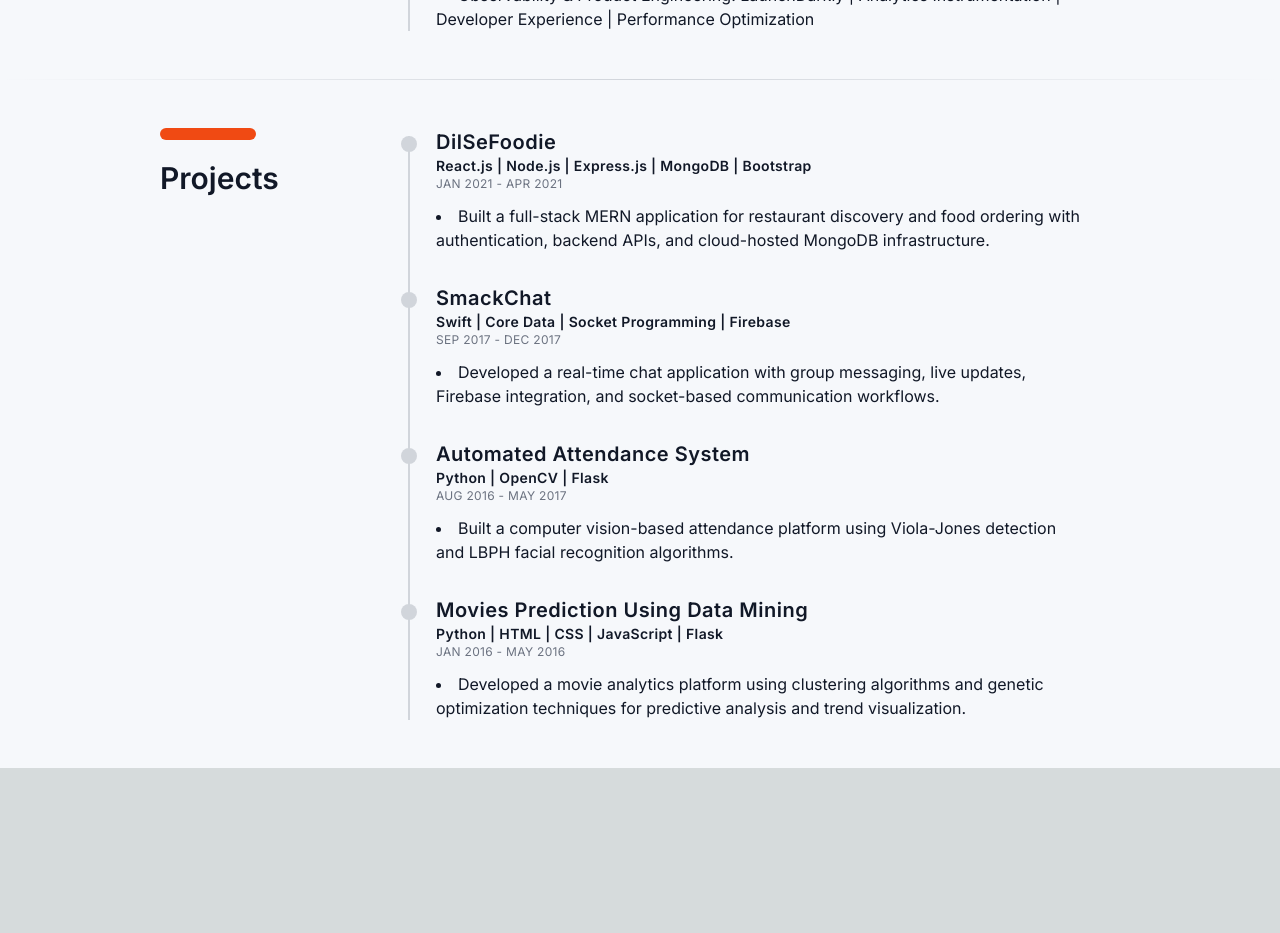
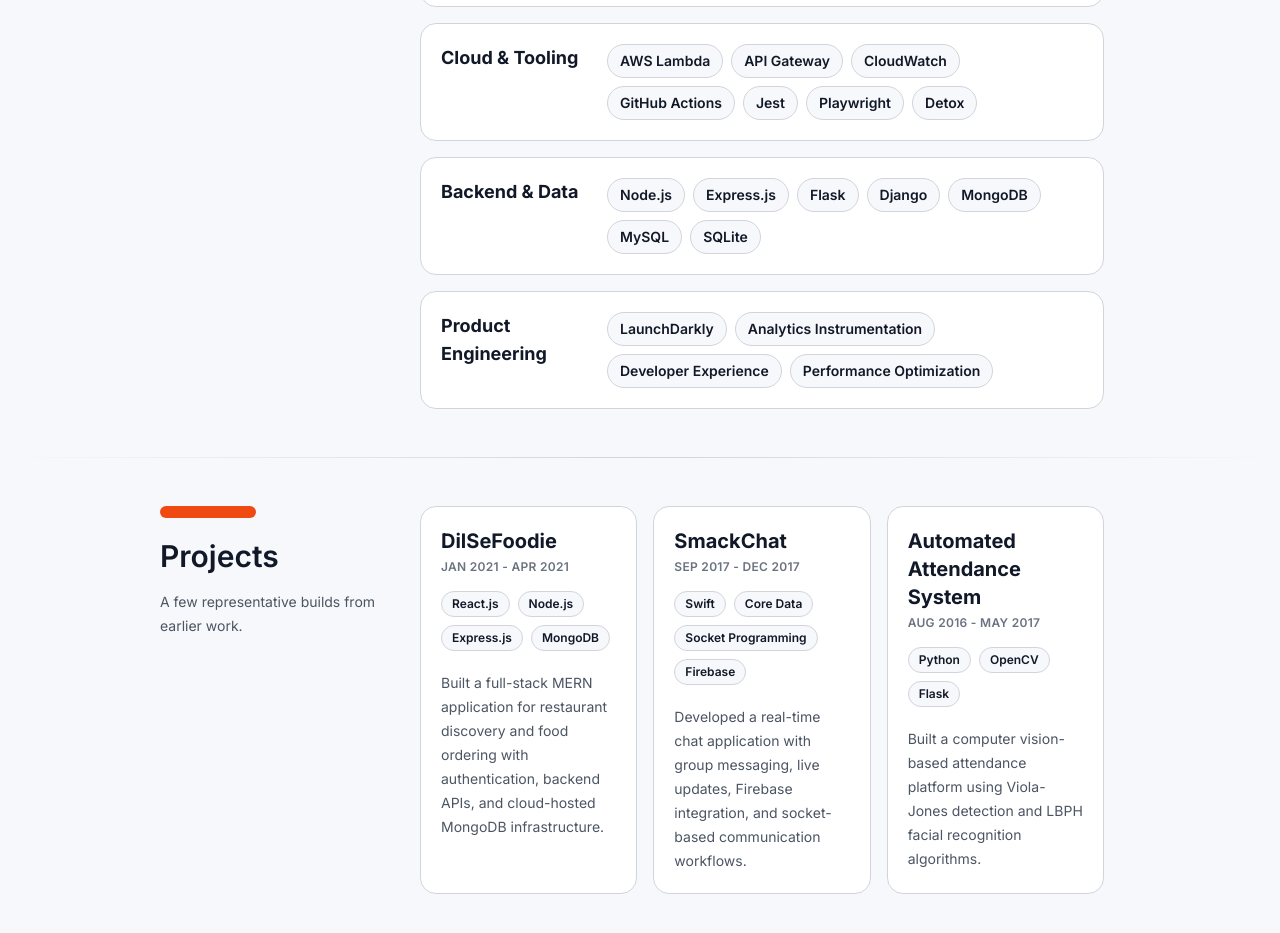
Before and after one commit to anshulkapoor018/portfolio, a Next.js app: page / in a window 1280 px wide. Shown: the part 3020-3953 px from the top of the page. Before the commit the page ends 3788 px from the top, so only its background shows below. Built offline with nearby package versions, Linux system fonts and the light colour scheme.

Commit message:
Redesign skills and projects sections

```diff
--- a/src/app/components/ProjectsTimeline.tsx
+++ b/src/app/components/ProjectsTimeline.tsx
@@ -1,6 +1,15 @@
 import { ProjectsTimelineProps } from '../interfaces/Project';
 
 const ProjectsTimeline: React.FC<ProjectsTimelineProps> = ({ projectsData }) => {
+  const featuredProjects = projectsData.filter((project) => project.featured);
+
+  const getDetails = (details: string) => (
+    details
+      .split('\n')
+      .map((detail) => detail.trim().startsWith('-') ? detail.trim().substring(1).trim() : detail.trim())
+      .filter(Boolean)
+  );
+
   return (
     <section className="portfolio-section">
       <div className="portfolio-container">
@@ -8,22 +17,43 @@ const ProjectsTimeline: React.FC<ProjectsTimelineProps> = ({ projectsData }) =>
           <div className="col-span-12 sm:col-span-3">
             <div className="portfolio-section-kicker text-center sm:text-left mb-14 before:block before:w-24 before:h-3 before:mb-5 before:rounded-md before:mx-auto sm:before:mx-0">
               <h3 className="portfolio-section-title">Projects</h3>
+              <p className="portfolio-muted mt-4 text-sm leading-6">
+                A few representative builds from earlier work.
+              </p>
             </div>
           </div>
-          <div className="relative col-span-12 px-4 space-y-6 sm:col-span-9">
-            <div className="portfolio-timeline col-span-12 space-y-12 relative px-4 sm:col-span-8 sm:space-y-8 sm:before:absolute sm:before:top-2 sm:before:bottom-0 sm:before:w-0.5 sm:before:-left-3">
-              {projectsData.map((project, index) => (
-                <div key={index} className="portfolio-timeline-item flex flex-col sm:relative sm:before:absolute sm:before:top-2 sm:before:w-4 sm:before:h-4 sm:before:rounded-full sm:before:left-[-35px] sm:before:z-[1]">
-                  <h4 className="text-xl font-semibold tracking-wide">{project.name}</h4>
-                  <p className="text-sm font-semibold tracking-wide">{project.stack}</p>
-                  <time className="portfolio-subtle text-xs tracking-wide uppercase">{project.dateStart} - {project.dateEnd}</time>
-                  <ul className="mt-3 list-disc list-inside">
-                    {project.projectDetails.split('\n').map((detail, index) => {
-                      const trimmedDetail = detail.trim().startsWith('-') ? detail.trim().substring(1).trim() : detail.trim();
-                      return <li key={index}>{trimmedDetail}</li>;
-                    })}
-                  </ul>
-                </div>
+          <div className="relative col-span-12 px-4 sm:col-span-9">
+            <div className="grid gap-4 md:grid-cols-3">
+              {featuredProjects.map((project) => (
+                <article
+                  key={project.name}
+                  className="rounded-2xl border p-5"
+                  style={{
+                    background: 'var(--portfolio-surface)',
+                    borderColor: 'var(--portfolio-line)',
+                  }}
+                >
+                  <h4 className="text-xl font-bold tracking-normal">{project.name}</h4>
+                  <time className="portfolio-subtle mt-1 block text-xs font-semibold tracking-wide uppercase">
+                    {project.dateStart} - {project.dateEnd}
+                  </time>
+                  <div className="mt-4 flex flex-wrap gap-2">
+                    {project.stack.map((item) => (
+                      <span
+                        key={item}
+                        className="rounded-full border px-2.5 py-1 text-xs font-semibold"
+                        style={{
+                          background: 'var(--portfolio-bg)',
+                          borderColor: 'var(--portfolio-line)',
+                          color: 'var(--portfolio-text)',
+                        }}
+                      >
+                        {item}
+                      </span>
+                    ))}
+                  </div>
+                  <p className="portfolio-muted mt-5 text-sm leading-6">{getDetails(project.projectDetails)[0]}</p>
+                </article>
               ))}
             </div>
           </div>
--- a/src/app/components/SkillsTimeline.tsx
+++ b/src/app/components/SkillsTimeline.tsx
@@ -1,6 +1,10 @@
-import { Skills } from '../interfaces/Skills';
+import { SkillGroup } from '../interfaces/Skills';
 
-const SkillsTimeline: React.FC<Skills> = ({ skillDetails }) => {
+interface SkillsTimelineProps {
+    skillGroups: SkillGroup[];
+}
+
+const SkillsTimeline: React.FC<SkillsTimelineProps> = ({ skillGroups }) => {
   return (
     <section className="portfolio-section">
         <div className="portfolio-container">
@@ -8,19 +12,43 @@ const SkillsTimeline: React.FC<Skills> = ({ skillDetails }) => {
                 <div className="col-span-12 sm:col-span-3">
                     <div className="portfolio-section-kicker text-center sm:text-left mb-14 before:block before:w-24 before:h-3 before:mb-5 before:rounded-md before:mx-auto sm:before:mx-0 ">
                         <h3 className="portfolio-section-title">Skills</h3>
+                        <p className="portfolio-muted mt-4 text-sm leading-6">
+                            Grouped around the systems I build and maintain.
+                        </p>
                     </div>
                 </div>
-                <div className="relative col-span-12 px-4 space-y-6 sm:col-span-9">
-                <div className="portfolio-timeline col-span-12 space-y-12 relative px-4 sm:col-span-8 sm:space-y-8 sm:before:absolute sm:before:top-2 sm:before:bottom-0 sm:before:w-0.5 sm:before:-left-3">
-                    <div  className="portfolio-timeline-item flex flex-col sm:relative sm:before:absolute sm:before:top-2 sm:before:w-4 sm:before:h-4 sm:before:rounded-full sm:before:left-[-35px] sm:before:z-[1]">
-                        <ul className="mt-3 list-disc list-inside">
-                            {skillDetails.split('\n').map((detail, index) => {
-                                const trimmedDetail = detail.trim().startsWith('-') ? detail.trim().substring(1).trim() : detail.trim();
-                                return <li key={index}>{trimmedDetail}</li>;
-                            })}
-                        </ul>
+                <div className="relative col-span-12 px-4 sm:col-span-9">
+                    <div className="space-y-4">
+                        {skillGroups.map((group) => (
+                            <article
+                                key={group.category}
+                                className="rounded-2xl border p-5"
+                                style={{
+                                    background: 'var(--portfolio-surface)',
+                                    borderColor: 'var(--portfolio-line)',
+                                }}
+                            >
+                                <div className="grid gap-4 sm:grid-cols-[150px_minmax(0,1fr)] sm:items-start">
+                                    <h4 className="text-lg font-bold">{group.category}</h4>
+                                    <div className="flex flex-wrap gap-2">
+                                        {group.items.map((item) => (
+                                            <span
+                                                key={item}
+                                                className="rounded-full border px-3 py-1.5 text-sm font-semibold"
+                                                style={{
+                                                    background: 'var(--portfolio-bg)',
+                                                    borderColor: 'var(--portfolio-line)',
+                                                    color: 'var(--portfolio-text)',
+                                                }}
+                                            >
+                                                {item}
+                                            </span>
+                                        ))}
+                                    </div>
+                                </div>
+                            </article>
+                        ))}
                     </div>
-                </div>
                 </div>
             </div>
         </div>
--- a/src/app/data/Projects.ts
+++ b/src/app/data/Projects.ts
@@ -5,28 +5,31 @@ export const projectsData: Project[] = [
     dateStart: "Jan 2021",
     dateEnd: "Apr 2021",
     name: "DilSeFoodie",
-    stack: "React.js | Node.js | Express.js | MongoDB | Bootstrap",
+    stack: ["React.js", "Node.js", "Express.js", "MongoDB"],
+    featured: true,
     projectDetails: "- Built a full-stack MERN application for restaurant discovery and food ordering with authentication, backend APIs, and cloud-hosted MongoDB infrastructure."
   },
   {
     dateStart: "Sep 2017",
     dateEnd: "Dec 2017",
     name: "SmackChat",
-    stack: "Swift | Core Data | Socket Programming | Firebase",
+    stack: ["Swift", "Core Data", "Socket Programming", "Firebase"],
+    featured: true,
     projectDetails: "- Developed a real-time chat application with group messaging, live updates, Firebase integration, and socket-based communication workflows."
   },
   {
     dateStart: "Aug 2016",
     dateEnd: "May 2017",
     name: "Automated Attendance System",
-    stack: "Python | OpenCV | Flask",
+    stack: ["Python", "OpenCV", "Flask"],
+    featured: true,
     projectDetails: "- Built a computer vision-based attendance platform using Viola-Jones detection and LBPH facial recognition algorithms."
   },
   {
     dateStart: "Jan 2016",
     dateEnd: "May 2016",
     name: "Movies Prediction Using Data Mining",
-    stack: "Python | HTML | CSS | JavaScript | Flask",
+    stack: ["Python", "HTML", "CSS", "JavaScript", "Flask"],
     projectDetails: "- Developed a movie analytics platform using clustering algorithms and genetic optimization techniques for predictive analysis and trend visualization."
   },
 ];
--- a/src/app/data/Skills.ts
+++ b/src/app/data/Skills.ts
@@ -1,11 +1,26 @@
 import { Skills } from "../interfaces/Skills";
 
 export const skillsData: Skills = {
-    skillDetails: `- Languages: TypeScript | JavaScript | Python | Swift | Kotlin
-- Frontend & Mobile: Angular | React | React Native | Redux | Preact | HTML | CSS | Figma
-- Architecture & Platforms: Microfrontends | GraphQL | SDK Architecture | Platform Modernization | Design Systems
-- Cloud & Infrastructure: AWS Lambda | API Gateway | CloudWatch | GitHub Actions
-- Testing & Tooling: Jest | Playwright | Detox | Automation Frameworks | CI/CD Pipelines
-- Backend & Data: Node.js | Express.js | Flask | Django | MongoDB | MySQL | SQLite
-- Observability & Product Engineering: LaunchDarkly | Analytics Instrumentation | Developer Experience | Performance Optimization`
+    skillGroups: [
+        {
+            category: 'Frontend',
+            items: ['Angular', 'React', 'TypeScript', 'React Native', 'Redux', 'Design Systems', 'Figma'],
+        },
+        {
+            category: 'Architecture',
+            items: ['Microfrontends', 'GraphQL', 'SDK Architecture', 'Platform Modernization'],
+        },
+        {
+            category: 'Cloud & Tooling',
+            items: ['AWS Lambda', 'API Gateway', 'CloudWatch', 'GitHub Actions', 'Jest', 'Playwright', 'Detox'],
+        },
+        {
+            category: 'Backend & Data',
+            items: ['Node.js', 'Express.js', 'Flask', 'Django', 'MongoDB', 'MySQL', 'SQLite'],
+        },
+        {
+            category: 'Product Engineering',
+            items: ['LaunchDarkly', 'Analytics Instrumentation', 'Developer Experience', 'Performance Optimization'],
+        },
+    ],
 }
--- a/src/app/interfaces/Project.ts
+++ b/src/app/interfaces/Project.ts
@@ -2,8 +2,9 @@ export interface Project {
   dateStart: string;
   dateEnd: string;
   name: string;
-  stack: string;
+  stack: string[];
   projectDetails: string;
+  featured?: boolean;
 }
 
 export interface ProjectsTimelineProps {
--- a/src/app/page.tsx
+++ b/src/app/page.tsx
@@ -19,7 +19,7 @@ const Home = () => {
       <hr className="divider-gradient" />
       <EducationTimeline educationData={educationData} />
       <hr className="divider-gradient" />
-      <SkillsTimeline skillDetails={skillsData.skillDetails}/>
+      <SkillsTimeline skillGroups={skillsData.skillGroups}/>
       <hr className="divider-gradient" />
       <ProjectsTimeline projectsData={projectsData} />
     </div>
```
Also changed, not shown: src/app/interfaces/Skills.ts (+6 -1 lines).
